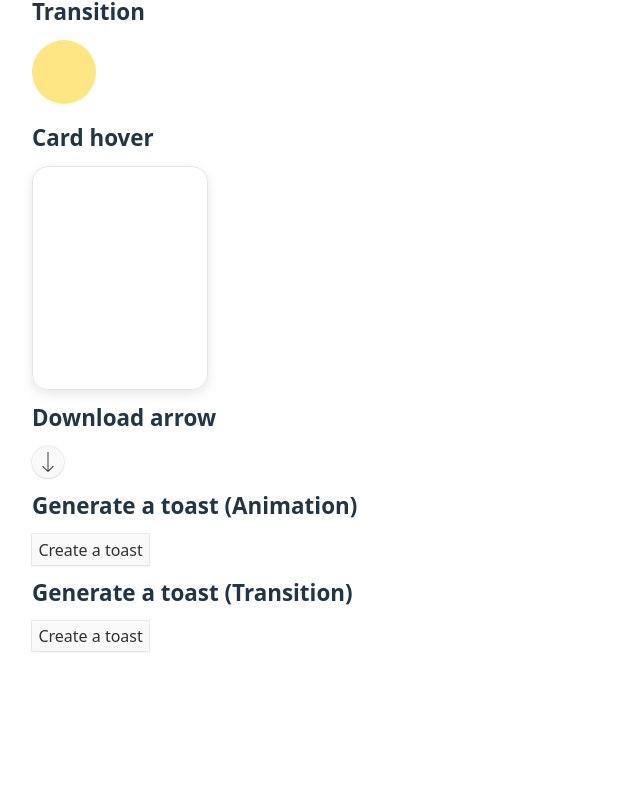
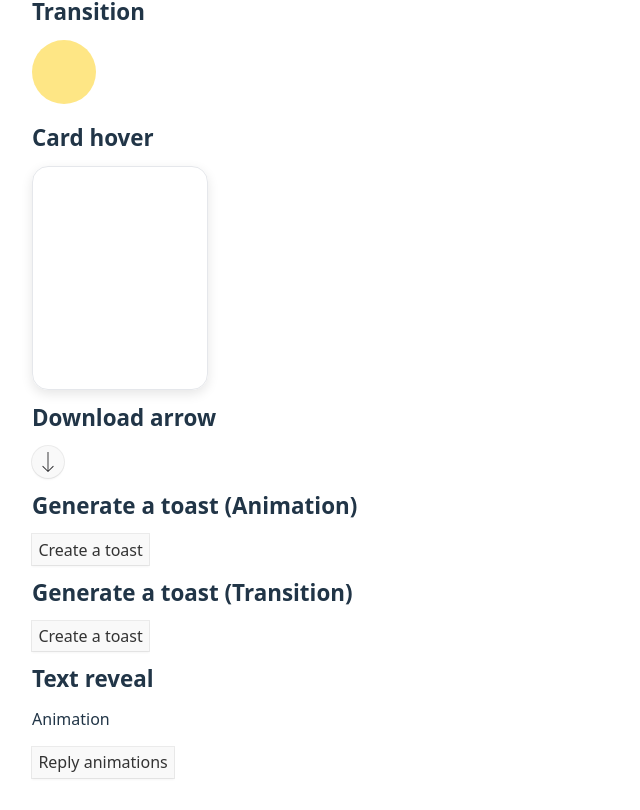
Before and after one commit to vsashyn/animations-dev, a React (Vite) app: page / in a window 1280 px wide. Shown: the part 536-1346 px from the top of the page, without its empty margins (0-640 px from the left). Before the commit the page ends 1219 px from the top, so only its background shows below. Built offline with nearby package versions, Linux system fonts and the light colour scheme.

Commit message:
TextReveal 1st impl

```diff
--- a/src/App.tsx
+++ b/src/App.tsx
@@ -5,6 +5,7 @@ import "./App.css";
 import { StackedComponent } from "./StackedComponent";
 import ToastAnimated from "./components/ToastAnimated";
 import ToastTransitioned from "./components/ToastTransitioned";
+import TextReveal from "./components/TextReveal";
 
 function App() {
   const [overlay, setOverlay] = useState(false);
@@ -134,6 +135,8 @@ function App() {
       <ToastAnimated></ToastAnimated>
       <h2 className="font-bold">Generate a toast (Transition)</h2>
       <ToastTransitioned></ToastTransitioned>
+      <h2 className="font-bold">Text reveal</h2>
+      <TextReveal></TextReveal>
     </>
   );
 }
--- /dev/null
+++ b/src/components/TextReveal.css
@@ -0,0 +1,25 @@
+.reveal-el {
+    display: inline-block;
+    animation: show-up 300ms ease-in;
+    animation-delay: calc(var(--delay) * 1ms);
+    transform: translateY(100%);
+    animation-fill-mode: forwards;
+}
+
+@keyframes show-up {
+    0% {
+        opacity: 0;
+    }
+
+    100% {
+        transform: translateY(0px);
+        opacity: 1;
+    }
+}
+.reveal-header {
+    min-height: 24px;
+    overflow: hidden;
+}
+.reset-btn {
+    margin-top: 16px;
+}
--- /dev/null
+++ b/src/components/TextReveal.tsx
@@ -0,0 +1,32 @@
+import { useState } from "react";
+import "./TextReveal.css";
+
+const DELAY = 20;
+
+export default function TextReveal() {
+    const [reset, setReset] = useState(0);
+
+    return (
+        <div>
+            <div key={reset}>
+                <h1 className={"reveal-header"}>
+                    {"Animation".split("").map((e, i) => {
+                        return (
+                            <span
+                                className="reveal-el"
+                                style={{
+                                    "--delay": i * DELAY,
+                                }}
+                            >
+                                {e}
+                            </span>
+                        );
+                    })}
+                </h1>
+            </div>
+            <button className="reset-btn" onClick={() => setReset(reset + 1)}>
+                Reply animations
+            </button>
+        </div>
+    );
+}
```
